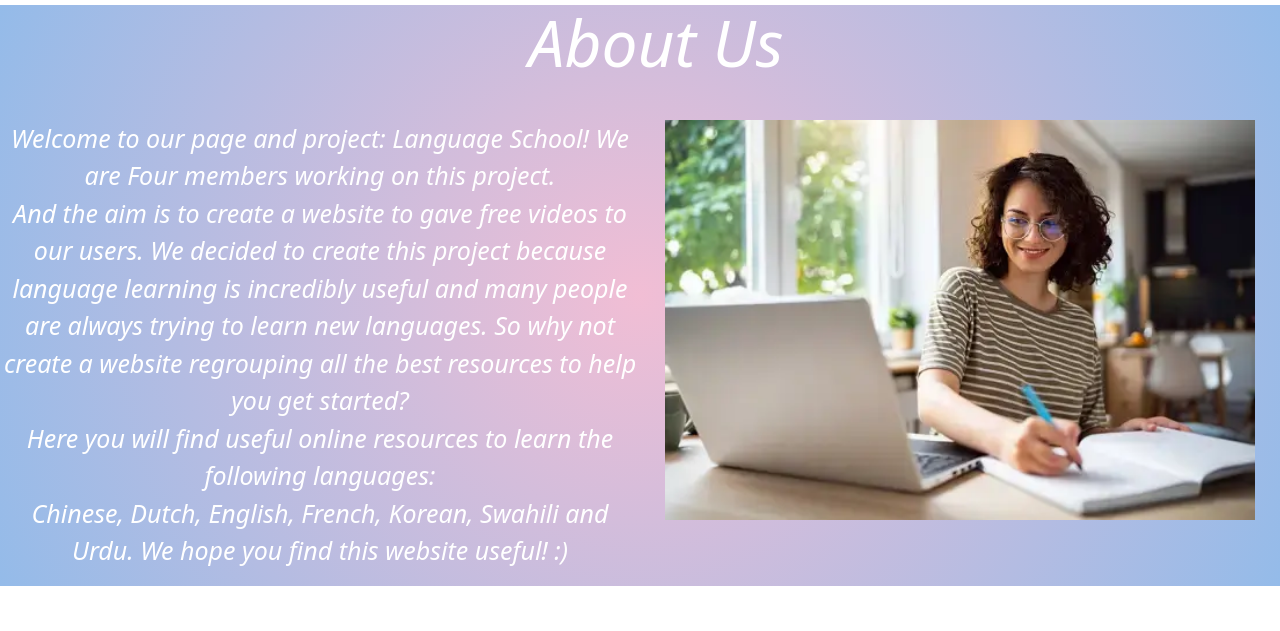
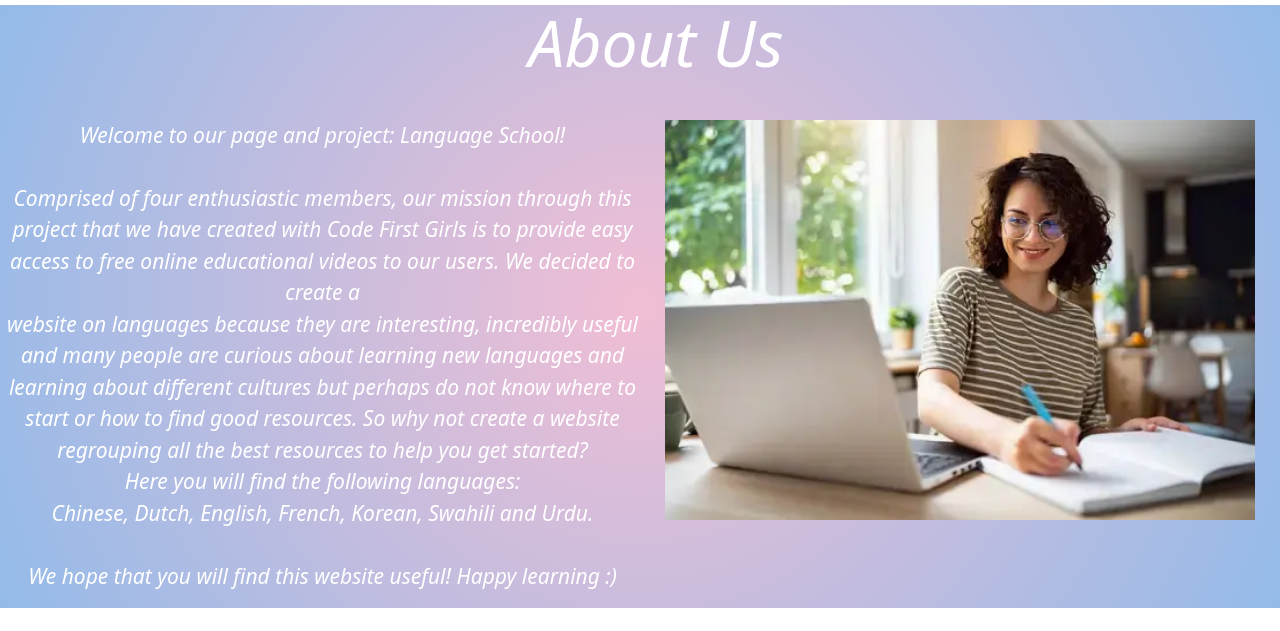
Before and after one commit to Sophwrd/language_website, a plain HTML site: page language_website/index.html in a window 1280 px wide. Shown: the part 520-1151 px from the top of the page. Drawn offline with nearby package versions, Linux system fonts and the light colour scheme.

Commit message:
Sophie Update index.html

```diff
--- a/language_website/index.html
+++ b/language_website/index.html
@@ -46,19 +46,21 @@
                                               <!-- About section -->
 
 <div  style="background: radial-gradient(circle, rgba(238,174,202,0.8044467787114846) 0%, rgba(148,187,233,1) 100%);">
-    <h1 style="text-align: center; color: #ffffff;font-weight: lighter;" id="about">About Us</h1>
+    <h1 style="text-align: center; color: #ffffff; font-weight: lighter;" id="about">About Us</h1>
     <section style="margin: 0; padding: 0;">
-    <p  style="text-align: center; font-style: italic; color: #ffffff; width: 50%; font-size: 25px; display: inline;">
-        Welcome to our page and project: Language School!
-        We are Four members working on this project. <br>And the aim is to create a website to gave free videos to our users.
-        We decided to create this project because language learning is incredibly useful
-        and many people are always trying to learn new languages. So why not create
+    <p  style="text-align: center; font-style: italic; color: #ffffff; width: 50%; font-size: 21px; display: inline; padding-left: 5px;">
+        Welcome to our page and project: Language School! <br><br>
+        Comprised of four enthusiastic members, our mission through this <br>
+        project that we have created with Code First Girls is to provide easy access to free online educational videos to our users.
+        We decided to create a<br>
+        website on languages because they are interesting, incredibly useful
+        and many people are curious about learning new languages and learning about different cultures but perhaps do not know where to start
+        or how to find good resources. So why not create
         a website regrouping all the best resources to help you get started? <br>
-        Here you will find useful online resources to learn the following languages: <br>
+        Here you will find the following languages: <br>
         Chinese, Dutch, English, French, Korean, Swahili and Urdu.
-
-
-        We hope you find this website useful! :)
+        <br> <br>
+        We hope that you will find this website useful! Happy learning :)
         </p>
         <img  style="display: flex ; float:right; width: 50%; height: 400px;padding-right: 25px; padding-left: 25px;"src="3.webp" alt="" >
     </section>
@@ -162,7 +164,7 @@
         <p><a href="#">Home</a></p>
         <p><a href="#">Languages</a></p>
         <p id="contact">Contact us<br> Email: languageschool@gmail.com <br>Phone number: 44077 54281 55</p>
-        <p>©2024 Language School All rights reserved</p>
+        <p>©2024 Language School | All rights reserved</p>
     </footer>
 </body>
 </html>
```
